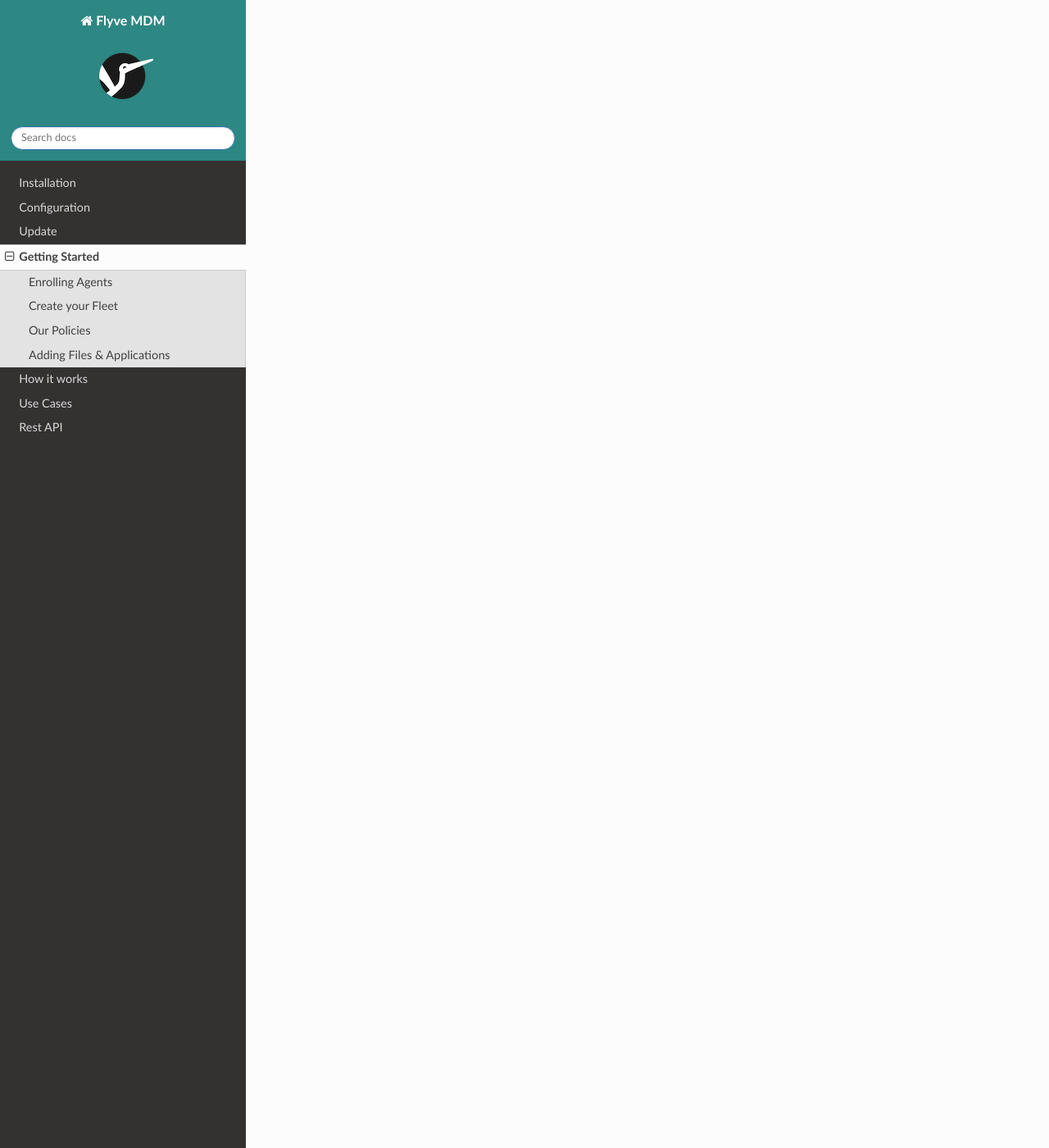
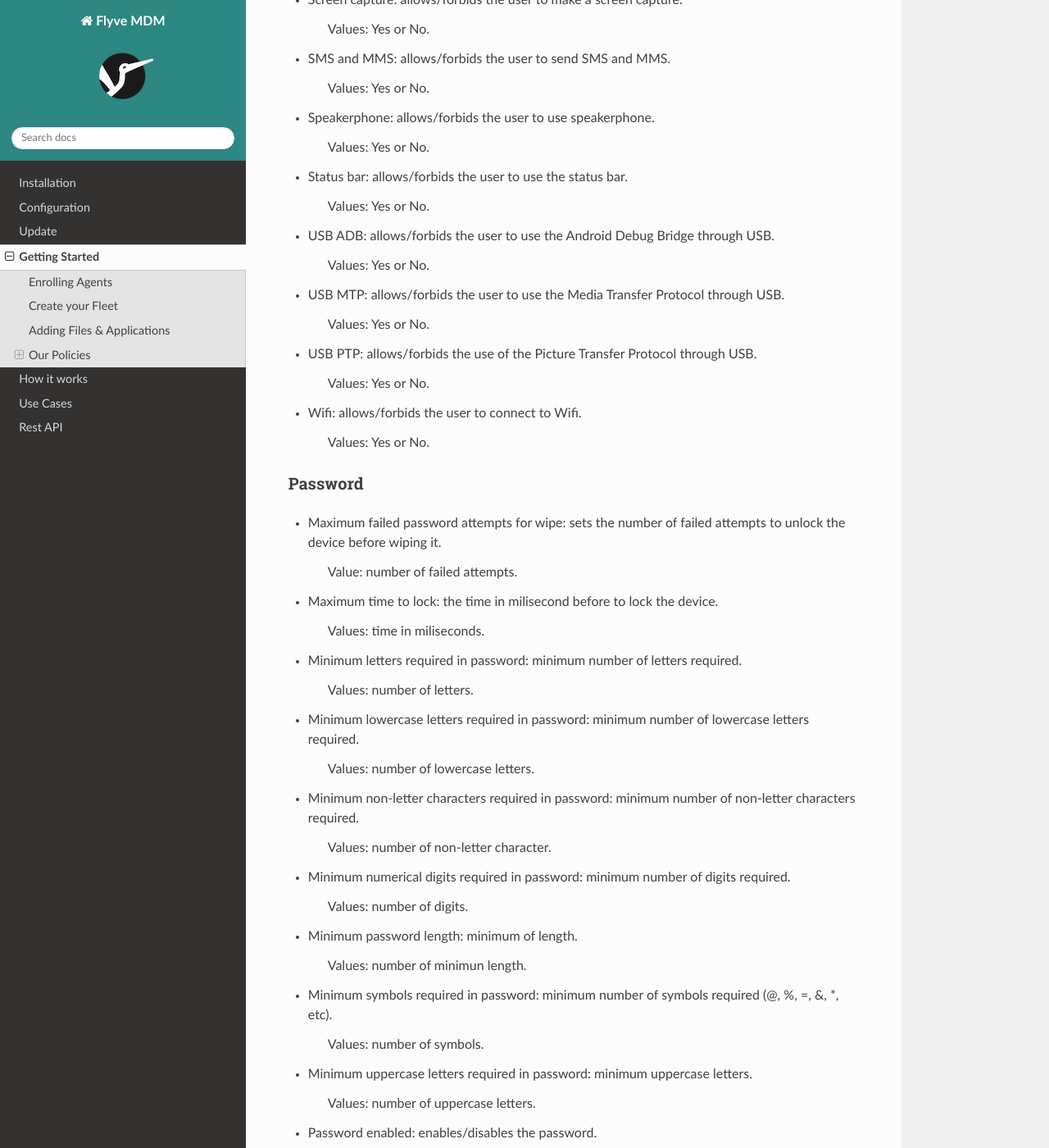
Before and after one commit to flyve-mdm/doc, a Sphinx documentation site: the page built from source/getting-started/index.rst, in a window 1280 px wide and 1400 px high, scrolled down 5720 px. Shown: the whole window at 82% size. Built offline with Sphinx 7.4.7 and the Read the Docs theme 2.0.0, drawn with Linux system fonts in a browser that asks for light colours; some of the changed text lies outside the part shown.

Commit message:
docs(policies): improve policies description
add values allowed
add description

Signed-off-by: Naylin <nmedina@teclib.com>

```diff
--- a/source/getting-started/index.rst
+++ b/source/getting-started/index.rst
@@ -105,3 +76,158 @@ Now it will be available when you use the Deploy application policy.
 
 .. image :: images/app4.png
    :alt: Apps deployment
+
+Our Policies
+------------
+
+The policies selected are sent in a JSON file to the MDM Agent with the values specified.
+
+If the Agent does not have the system privileges it will require the confirmation of the user to implement every policy.
+
+Disable
+~~~~~~~
+
+* Bluetooth: allows/forbids the use of the bluetooth function.
+
+   Values: Yes or No.
+* Airplane mode: allows/forbids the use of the airplane mode.
+
+   Values: Yes or No.
+* Camera: allows/forbids the use of any camera on the phone.
+
+   Values: Yes or No.
+* Create VPN profiles: allows/forbids the use to create VPN profiles.
+
+   Values: Yes or No.
+* GPS: allows/forbids the use of the GPS.
+
+   Values: Yes or No.
+* Hotspot and tethering: allows/forbids to configure the device as hotspot or tethering.
+
+   Values: Yes or No.
+* Mobile line: allows/forbids the user to use the mobile line.
+
+   Values: Yes or No.
+* NFC: allows/forbids the use of the Near Field Communication.
+
+   Values: Yes or No.
+* Roaming: allows/forbids the use of roaming.
+
+   Values: Yes or No.
+* Screen capture: allows/forbids the user to make a screen capture.
+
+   Values: Yes or No.
+* SMS and MMS: allows/forbids the user to send SMS and MMS.
+
+   Values: Yes or No.
+* Speakerphone: allows/forbids the user to use speakerphone.
+
+   Values: Yes or No.
+* Status bar: allows/forbids the user to use the status bar.
+
+   Values: Yes or No.
+* USB ADB: allows/forbids the user to use the Android Debug Bridge through USB.
+
+   Values: Yes or No.
+* USB MTP: allows/forbids the user to use the Media Transfer Protocol through USB.
+
+   Values: Yes or No.
+* USB PTP: allows/forbids the use of the Picture Transfer Protocol through USB.
+
+   Values: Yes or No.
+* Wifi: allows/forbids the user to connect to Wifi.
+
+   Values: Yes or No.
+
+Password
+~~~~~~~~
+
+* Maximum failed password attempts for wipe: sets the number of failed attempts to unlock the device before wiping it.
+
+   Value: number of failed attempts.
+* Maximum time to lock: the time in milisecond before to lock the device.
+
+   Values: time in miliseconds.
+* Minimum letters required in password: minimum number of letters required.
+
+   Values: number of letters.
+* Minimum lowercase letters required in password: minimum number of lowercase letters required.
+
+   Values: number of lowercase letters.
+* Minimum non-letter characters required in password: minimum number of non-letter characters required.
+
+   Values: number of non-letter character.
+* Minimum numerical digits required in password: minimum number of digits required.
+
+   Values: number of digits.
+* Minimum password length: minimum of length.
+
+   Values: number of minimun length.
+* Minimum symbols required in password: minimum number of symbols required (@, %, =, &, \*, etc).
+
+   Values: number of symbols.
+* Minimum uppercase letters required in password: minimum uppercase letters.
+
+   Values: number of uppercase letters.
+* Password enabled: enables/disables the password.
+
+   Values: Yes or No.
+* Password quality: sets the complexity of the password.
+
+   Values:
+   * Unspecified: no complexity set.
+   * Something:
+   * Numeric:
+   * Alphabetic:
+   * Alphanumeric:
+   * Complex:
+* Reset password: if a pasword is forgotten, it resets it to a new value.
+
+   Values: the new password (string).
+
+Encryption
+~~~~~~~~~~
+
+* Internal Storage encryption: encrypts the internal storage of the device.
+
+  Values: Yes or No.
+* Use TLS: allows/forbids to use TLS protocol.
+
+  Values: Yes or No.
+
+Apps & Files
+~~~~~~~~~~~~
+
+.. warning ::
+
+   To deploy a file or application, they must be previously uploaded to their respective sections.
+
+* Deploy application: installs the application.
+
+  Value: The application.
+
+         Remove: if the policy is removed, it will also remove the app.
+
+* Deploy file: downloads a file.
+
+  Values: the file.
+
+         Copy to: specifies the path where the file will be downloaded.
+
+* Remove application: uninstalls an application.
+
+  Value: the id of the APK.
+
+  Example: ``com.remove.app``.
+
+* Remove file: removes a file from the device.
+
+  Value: the name of the file with its format.
+
+
+Inventory
+~~~~~~~~~
+
+* Set an inventory frequency: set the frequency in which will be run the inventory.
+
+  Values: number of minutes.
```
Also changed, not shown: other parts of source/getting-started/index.rst (+0 -29 lines).
